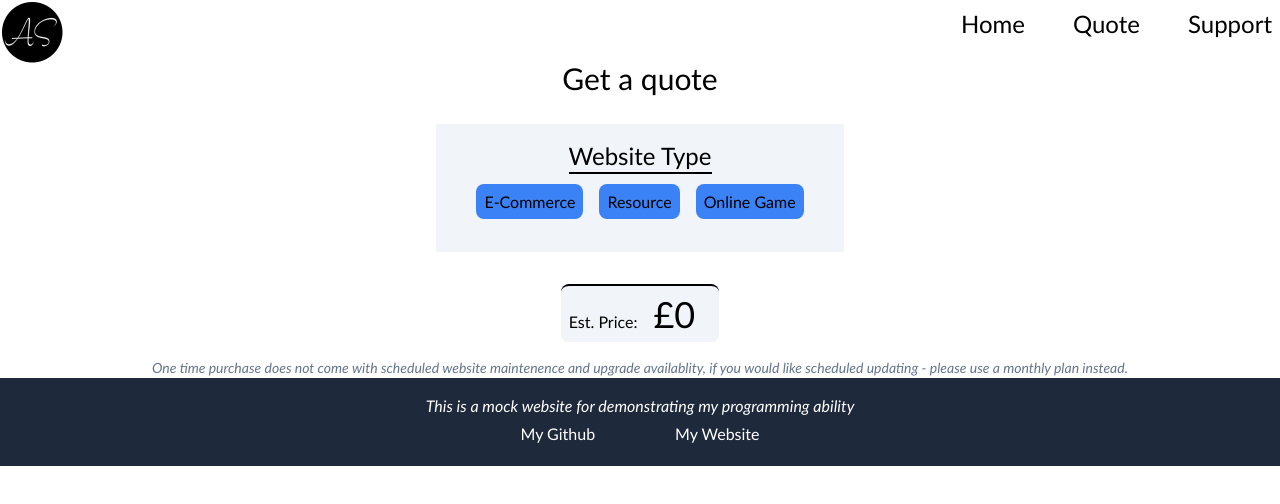
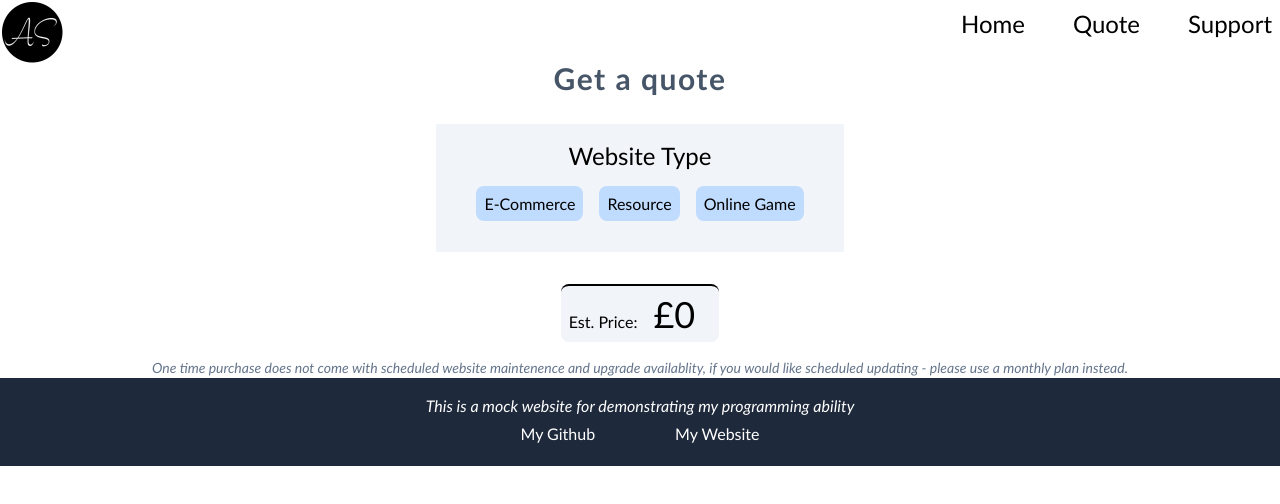
Before and after one commit to AroonSalotra/freelance-website, a Next.js app: page /quote in a window 1280 px wide. Shown: the top 504 px of the page. Built offline with nearby package versions, Linux system fonts and the light colour scheme.

Commit message:
finish styling for quote form

```diff
--- a/pages/quote.tsx
+++ b/pages/quote.tsx
@@ -40,7 +40,7 @@ const Quote = () => {
 
     return (
         <div>
-            <h1 className="text-3xl py-3 mb-4 px-2 w-fit mx-auto rounded-lg">
+            <h1 className="text-3xl font-semibold text-slate-600 tracking-wider py-3 mb-4 px-2 w-fit mx-auto rounded-lg">
                 Get a quote</h1>
             {/* Hide form when user submits */}
             {isSubmitted ? <>
@@ -71,7 +71,7 @@ const Quote = () => {
                                 value={40}
                                 onChange={(e) => handleChange(e, setSitePrice)} />
 
-                            <label className="bg-blue-500 p-2 mx-2 rounded-lg hover:bg-blue-400"
+                            <label className="bg-blue-200 p-2 mx-2 rounded-lg hover:bg-blue-400"
                                 htmlFor="commerce">E-Commerce</label>
 
                             <input
@@ -82,7 +82,7 @@ const Quote = () => {
                                 onChange={(e) => handleChange(e, setSitePrice)} />
 
 
-                            <label className="bg-blue-500 p-2 mx-2 rounded-lg hover:bg-blue-400"
+                            <label className="bg-blue-200 p-2 mx-2 rounded-lg hover:bg-blue-400"
                                 htmlFor="resource">Resource</label>
 
                             <input
@@ -93,7 +93,7 @@ const Quote = () => {
                                 onChange={(e) => handleChange(e, setSitePrice)} />
 
 
-                            <label className="bg-blue-500 p-2 mx-2 rounded-lg hover:bg-blue-400"
+                            <label className="bg-blue-200 p-2 mx-2 rounded-lg hover:bg-blue-400"
                                 htmlFor="game">Online Game</label>
 
 
@@ -110,7 +110,7 @@ const Quote = () => {
                                 value={15}
                                 onChange={(e) => handleChange(e, setStylePrice)} />
 
-                            <label className="bg-blue-500 p-2 mx-2 rounded-lg hover:bg-blue-400"
+                            <label className="bg-blue-200 p-2 mx-2 rounded-lg hover:bg-blue-400"
                                 htmlFor="modern">Modern</label>
 
                             <input
@@ -120,7 +120,7 @@ const Quote = () => {
                                 value={10}
                                 onChange={(e) => handleChange(e, setStylePrice)} />
 
-                            <label className="bg-blue-500 p-2 mx-2 rounded-lg hover:bg-blue-400"
+                            <label className="bg-blue-200 p-2 mx-2 rounded-lg hover:bg-blue-400"
                                 htmlFor="classic">Classic</label>
 
                             <input
@@ -130,7 +130,7 @@ const Quote = () => {
                                 value={10}
                                 onChange={(e) => handleChange(e, setStylePrice)} />
 
-                            <label className="bg-blue-500 p-2 mx-2 rounded-lg hover:bg-blue-400"
+                            <label className="bg-blue-200 p-2 mx-2 rounded-lg hover:bg-blue-400"
                                 htmlFor="abstract">Abstract</label>
 
                         </fieldset>
@@ -158,7 +158,7 @@ const Quote = () => {
                             </label>
                         </fieldset>
 
-                        <button className="bg-blue-500 w-fit mx-auto p-2 px-4 rounded-md">
+                        <button className="bg-blue-400 w-fit mx-auto p-2 px-4 rounded-md">
                             Send Request</button>
 
                     </form>
--- a/styles/globals.css
+++ b/styles/globals.css
@@ -82,12 +82,17 @@ body {
   pointer-events: none;
 }
 
+label {
+  cursor: pointer;
+}
+
 input[type=radio] {
   display: none;
 }
 
 input[type=radio]:checked+label {
-  @apply bg-black text-blue-600
+  /* @apply bg-black text-blue-600 */
+  @apply bg-blue-400
 }
 
 fieldset {
@@ -95,7 +100,7 @@ fieldset {
 }
 
 legend {
-  @apply pb-0 border-b-2 border-black text-2xl
+  @apply pb-1 border-black text-2xl
 }
 
 input[type=search] {
@@ -140,6 +145,7 @@ input[type=checkbox] {
   place-content: center;
   border: 1.5px solid black;
   border-radius: 20%;
+  cursor: pointer;
 }
 
 /* input [type=checkbox]:hover {
```
